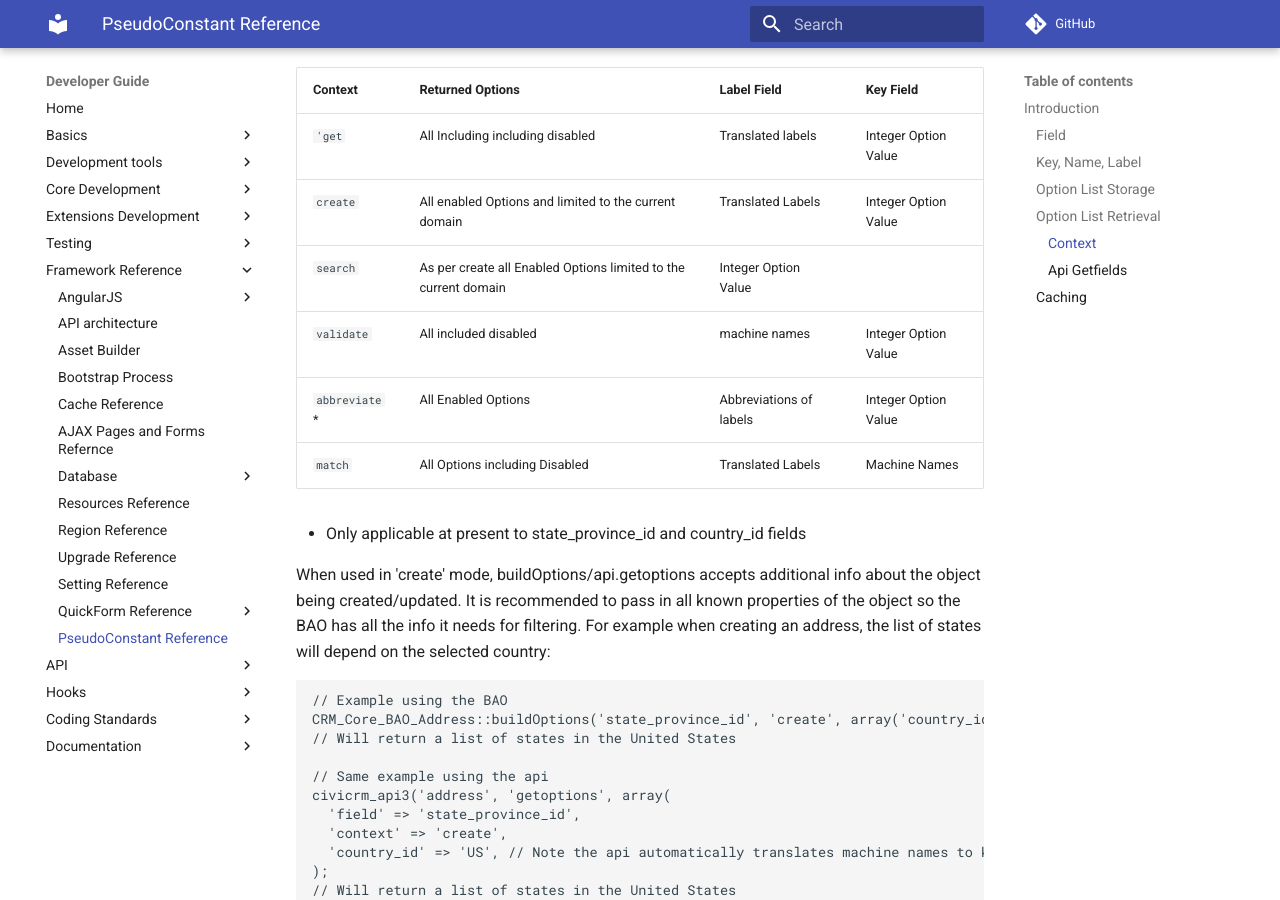
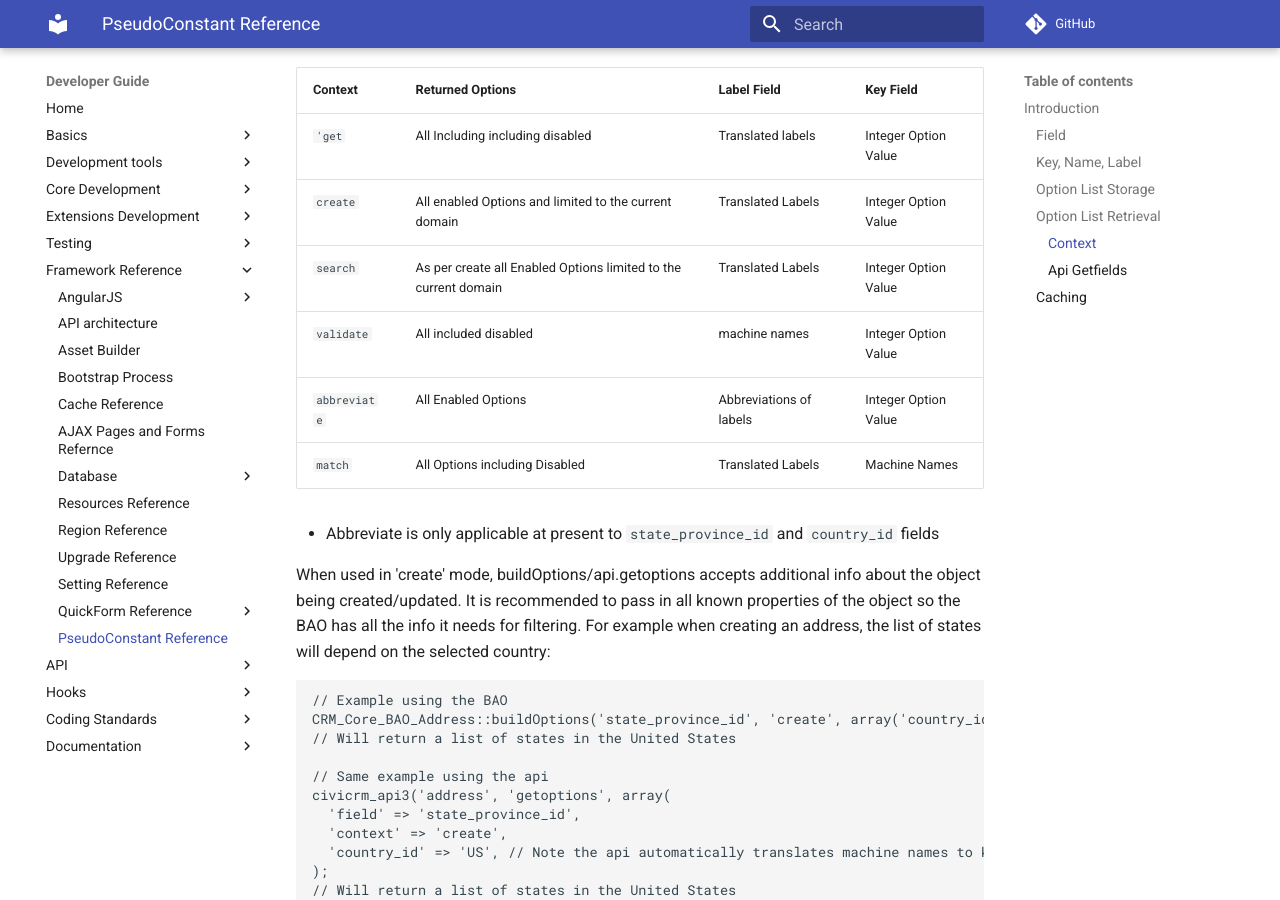
Before and after one commit to civicrm/civicrm-dev-docs, an MkDocs documentation site: the page built from docs/framework/pseudoconstant.md, in a window 1280 px wide and 900 px high, scrolled down 2496 px. Built offline with MkDocs 1.6.1 and Material for MkDocs 9.7.7, drawn with Linux system fonts in a browser that asks for light colours; comment, search, counter and statistics services are not loaded; old or Windows-style settings are respelled for this version of MkDocs.

Commit message:
Minor Fix

```diff
--- a/docs/framework/pseudoconstant.md
+++ b/docs/framework/pseudoconstant.md
@@ -48,12 +48,12 @@ The format of an option list needs to be slightly different depending on the con
 | --- | --- | --- | --- |
 |`'get` | All Including including disabled | Translated labels | Integer Option Value |
 |`create` | All enabled Options and limited to the current domain | Translated Labels | Integer Option Value |
-|`search` | As per create all Enabled Options limited to the current domain | Integer Option Value |
+|`search` | As per create all Enabled Options limited to the current domain | Translated Labels | Integer Option Value |
 |`validate` | All included disabled | machine names | Integer Option Value |
-|`abbreviate`* | All Enabled Options | Abbreviations of labels | Integer Option Value |
+|`abbreviate`| All Enabled Options | Abbreviations of labels | Integer Option Value |
 |`match` | All Options including Disabled | Translated Labels | Machine Names |
 
-* Only applicable at present to state_province_id and country_id fields
+* Abbreviate is only applicable at present to `state_province_id` and `country_id` fields
 
 When used in 'create' mode, buildOptions/api.getoptions accepts additional info about the object being created/updated. It is recommended to pass in all known properties of the object so the BAO has all the info it needs for filtering. For example when creating an address, the list of states will depend on the selected country:
 
```
Also changed, not shown: mkdocs.yml (line endings or trailing spaces).
